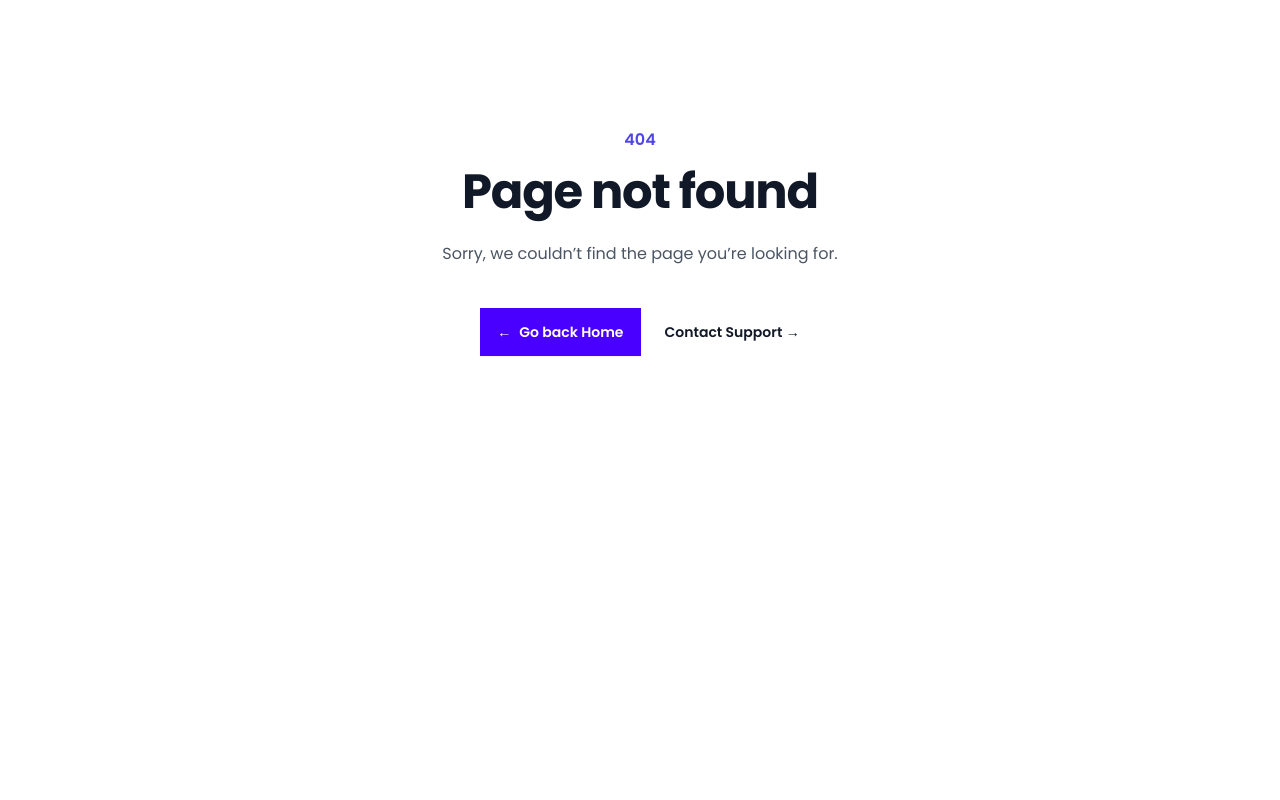
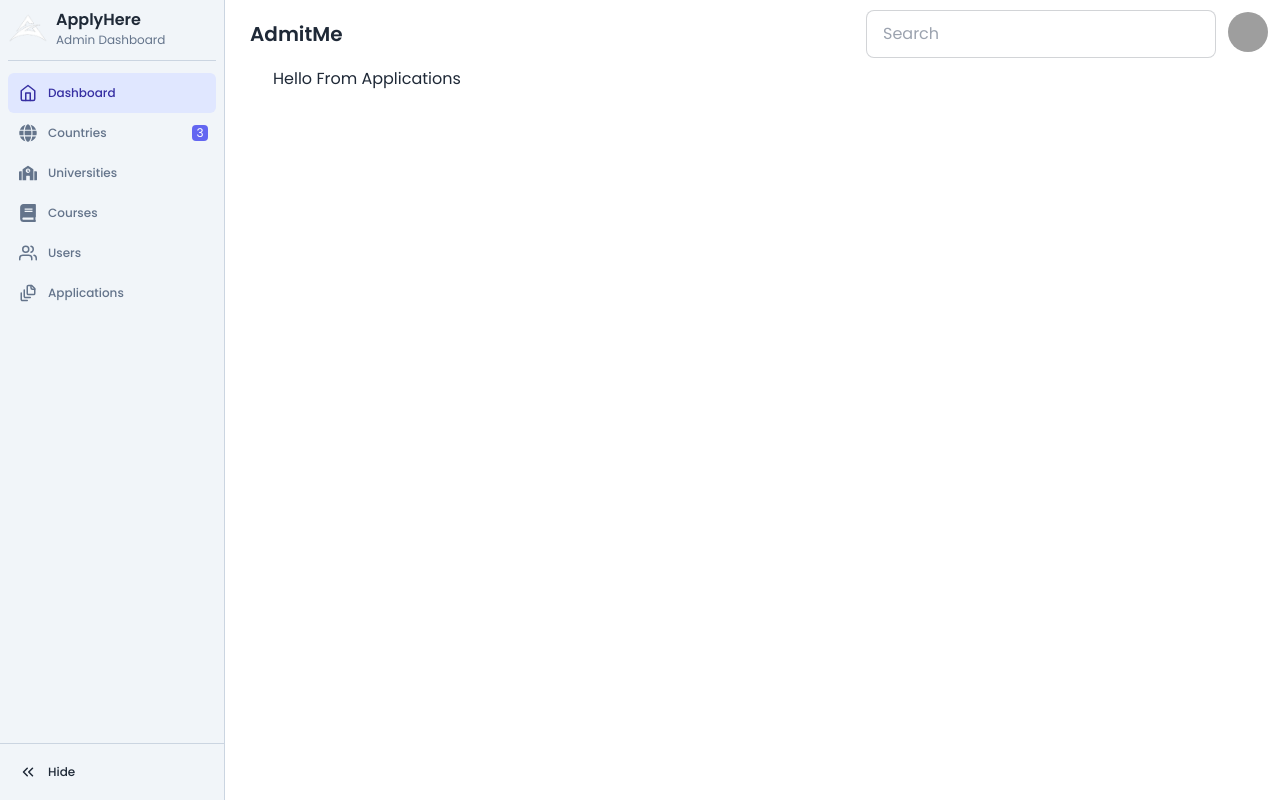
Before and after one commit to rocktohq/admitme-client, a React (Vite) app: page /dashboard/applications in a window 1280 px wide. Before the commit this address had no page. Built offline with nearby package versions, Linux system fonts and the light colour scheme; grey boxes are pictures that could not be loaded.

Commit message:
Admin routes added

```diff
--- /dev/null
+++ b/src/pages/Dashboard/Applications/Applications.jsx
@@ -0,0 +1,9 @@
+const Applications = ()=> {
+    return(
+        <div>
+            Hello From Applications
+        </div>
+    );
+};
+
+export default Applications;
--- /dev/null
+++ b/src/pages/Dashboard/Countries/Countries.jsx
@@ -0,0 +1,5 @@
+const Countries = () => {
+  return <div>Hello From Countries</div>;
+};
+
+export default Countries;
--- /dev/null
+++ b/src/pages/Dashboard/Courses/Courses.jsx
@@ -0,0 +1,5 @@
+const Courses = () => {
+  return <div>Hello From Courses</div>;
+};
+
+export default Courses;
--- /dev/null
+++ b/src/pages/Dashboard/Universities/Universities.jsx
@@ -0,0 +1,9 @@
+const Universities = ()=> {
+    return(
+        <div>
+            Hello From Universities
+        </div>
+    );
+};
+
+export default Universities;
--- /dev/null
+++ b/src/pages/Dashboard/Users/Users.jsx
@@ -0,0 +1,5 @@
+const Users = () => {
+  return <div>Hello From Users</div>;
+};
+
+export default Users;
```
Also changed, not shown: src/Router/Router.jsx (+27 -0 lines).
